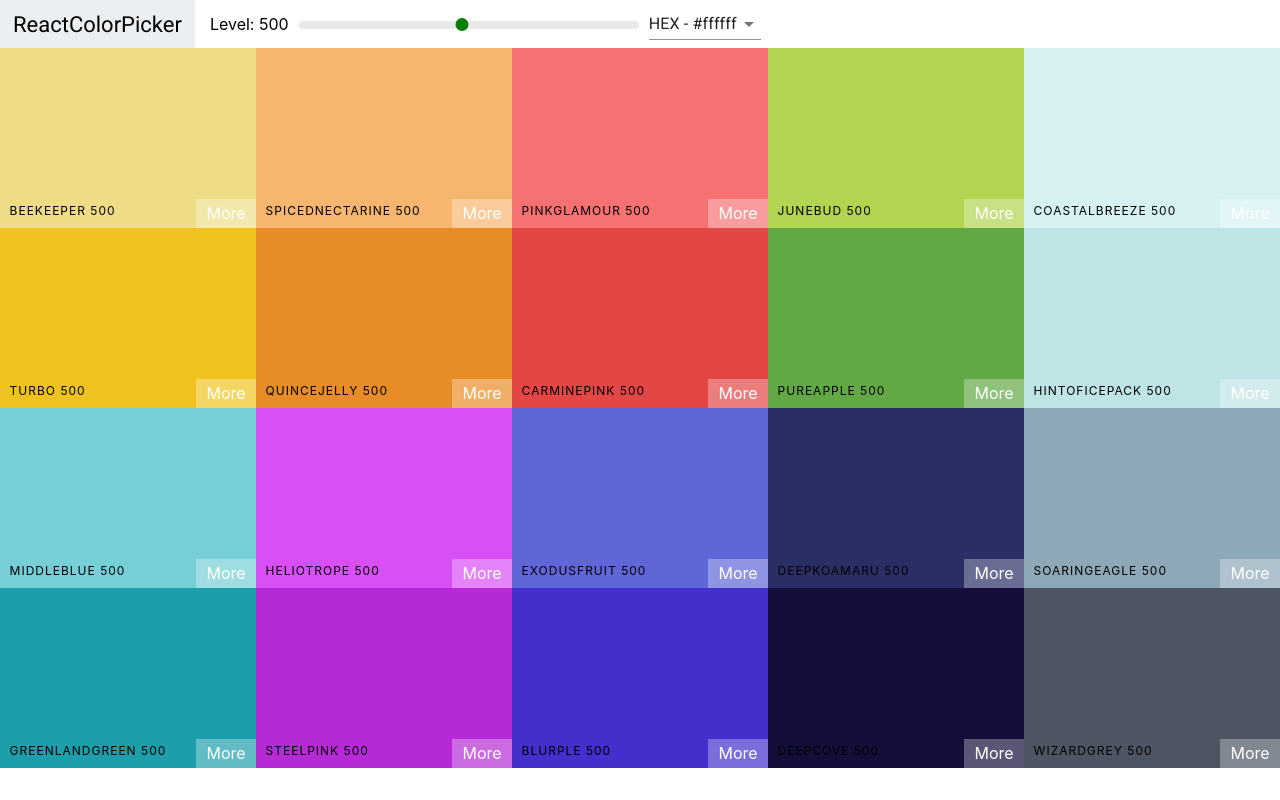
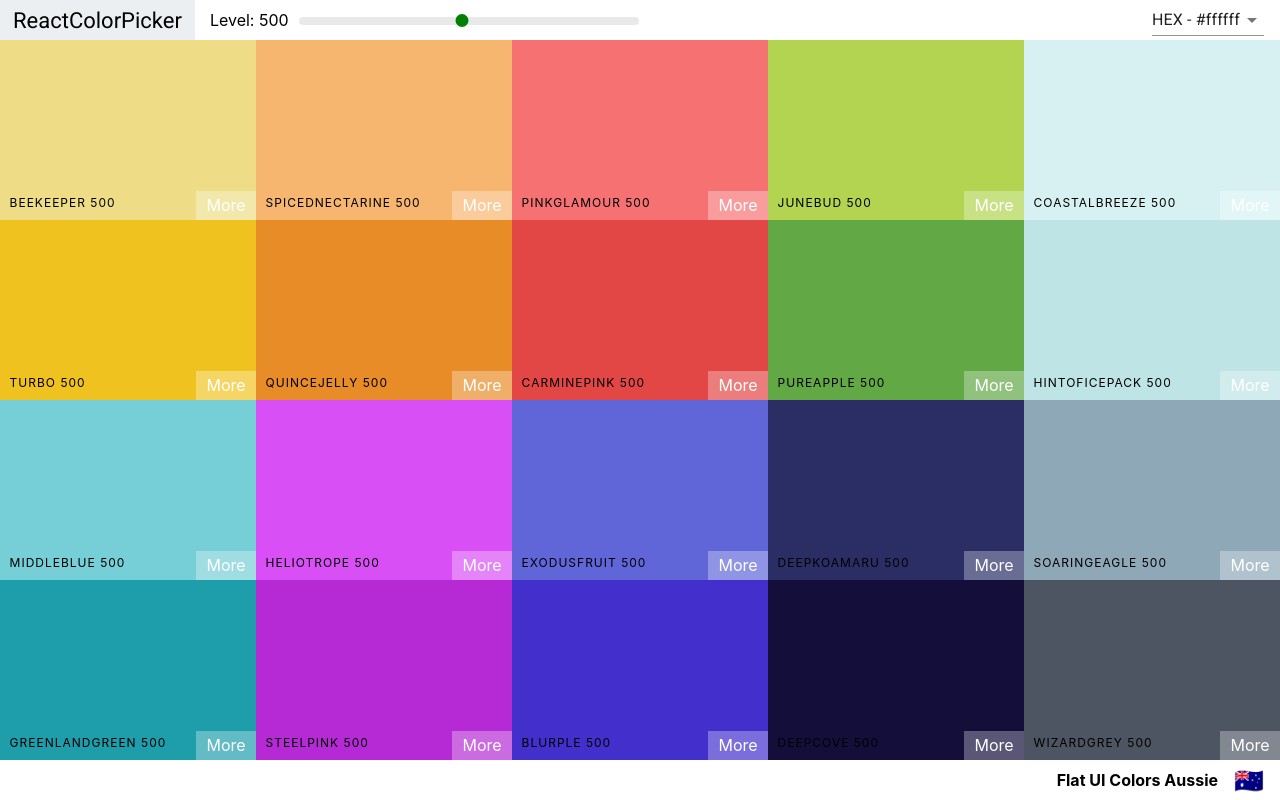
Before and after one commit to ashrafhafiz/pro_react_colors, a React (Create React App) app: page / in a window 1280 px wide. Built offline with nearby package versions, Linux system fonts and the light colour scheme.

Commit message:
Added Palette footer

```diff
--- a/src/components/color-box/ColorBox.component.jsx
+++ b/src/components/color-box/ColorBox.component.jsx
@@ -21,7 +21,7 @@ export default class ColorBox extends Component {
   }
 
   render() {
-    console.log(this.props);
+    // console.log(this.props);
     const { hex, name, format } = this.props;
     return (
       <CopyToClipboard text={this.props[format]} onCopy={this.handleCopy}>
--- a/src/components/navbar/NavBar.component.jsx
+++ b/src/components/navbar/NavBar.component.jsx
@@ -2,25 +2,37 @@ import React, { Component } from "react";
 import Slider from "rc-slider";
 import Select from "@material-ui/core/Select";
 import MenuItem from "@material-ui/core/MenuItem";
+import Snackbar from "@material-ui/core/Snackbar";
+import IconButton from "@material-ui/core/IconButton";
+import CloseIcon from "@material-ui/icons/Close";
 
 import "rc-slider/assets/index.css";
 import "./NavBar.styles.css";
+// import { IconButton } from "material-ui";
 
 export default class NavBar extends Component {
   constructor(props) {
     super(props);
     this.state = {
-      colorFormat: "hex"
+      colorFormat: "hex",
+      open: false
     };
-    this.handleChange = this.handleChange.bind(this);
+    this.handleFormatChange = this.handleFormatChange.bind(this);
+    this.closeSnackbar = this.closeSnackbar.bind(this);
   }
 
-  handleChange(e) {
+  handleFormatChange(e) {
     this.setState({
-      colorFormat: e.target.value
+      colorFormat: e.target.value,
+      open: true
     });
     this.props.handleSelectChange(e.target.value);
   }
+
+  closeSnackbar() {
+    this.setState({ open: false });
+  }
+
   render() {
     const { level, onChange } = this.props;
     const { colorFormat } = this.state;
@@ -41,11 +53,37 @@ export default class NavBar extends Component {
             />
           </div>
         </div>
-        <Select value={colorFormat} onChange={this.handleChange}>
-          <MenuItem value="hex">HEX - #ffffff</MenuItem>
-          <MenuItem value="rgb">RGB - #rgb(255, 255, 255)</MenuItem>
-          <MenuItem value="rgba">RGBA - #rgb(255, 255, 255, 1)</MenuItem>
-        </Select>
+        <div className="select-container">
+          <Select value={colorFormat} onChange={this.handleFormatChange}>
+            <MenuItem value="hex">HEX - #ffffff</MenuItem>
+            <MenuItem value="rgb">RGB - #rgb(255, 255, 255)</MenuItem>
+            <MenuItem value="rgba">RGBA - #rgb(255, 255, 255, 1)</MenuItem>
+          </Select>
+        </div>
+
+        <Snackbar
+          anchorOrigin={{ vertical: "bottom", horizontal: "left" }}
+          open={this.state.open}
+          autoHideDuration={3000}
+          message={
+            <span id="message-id">
+              Format changed to: {colorFormat.toUpperCase()}
+            </span>
+          }
+          ContentProps={{
+            "aria-describedby": "message-id"
+          }}
+          onClose={this.closeSnackbar}
+          action={[
+            <IconButton
+              onClick={this.closeSnackbar}
+              color="inherit"
+              aria-label="close"
+            >
+              <CloseIcon />
+            </IconButton>
+          ]}
+        />
       </nav>
     );
   }
--- a/src/components/navbar/NavBar.styles.css
+++ b/src/components/navbar/NavBar.styles.css
@@ -2,7 +2,7 @@
   display: flex;
   align-items: center;
   justify-content: flex-start;
-  height: 6vh;
+  height: 5vh;
 }
 
 .logo {
@@ -48,3 +48,8 @@
   margin-left: -7px;
   margin-top: -3px;
 }
+
+.select-container {
+  margin-left: auto;
+  margin-right: 1rem;
+}
--- a/src/components/palette/Palette.component.jsx
+++ b/src/components/palette/Palette.component.jsx
@@ -29,14 +29,13 @@ export default class Palette extends Component {
   }
 
   render() {
-    // console.log(this.props);
+    console.log(this.props);
     const { level, colorFormat } = this.state;
-    const { colors } = this.props;
-    const colorBoxes = colors[level].map((colorItem, i) => (
-      <ColorBox key={i} {...colorItem} format={colorFormat} />
+    const { colors, paletteName, emoji } = this.props;
+    const colorBoxes = colors[level].map(colorItem => (
+      <ColorBox key={colorItem.id} {...colorItem} format={colorFormat} />
     ));
     return (
-      <div>
       <div className="Palette">
         <NavBar
           level={level}
@@ -44,7 +43,10 @@ export default class Palette extends Component {
           handleSelectChange={this.ChangeColorFormat}
         />
         <div className="Palette-colors">{colorBoxes}</div>
-        </div>
+        <footer className="Palette-footer">
+          {paletteName}
+          <span className="emoji">{emoji}</span>
+        </footer>
       </div>
     );
   }
--- a/src/components/palette/Palette.styles.css
+++ b/src/components/palette/Palette.styles.css
@@ -5,3 +5,17 @@
 .Palette-colors {
   height: 90%;
 }
+
+.Palette-footer {
+  background: white;
+  height: 5vh;
+  display: flex;
+  justify-content: flex-end;
+  align-items: center;
+  font-weight: bold;
+}
+
+.emoji {
+  font-size: 1.5rem;
+  margin: 0 1rem;
+}
```
Lines whose indentation alone changed are shown as unchanged.
